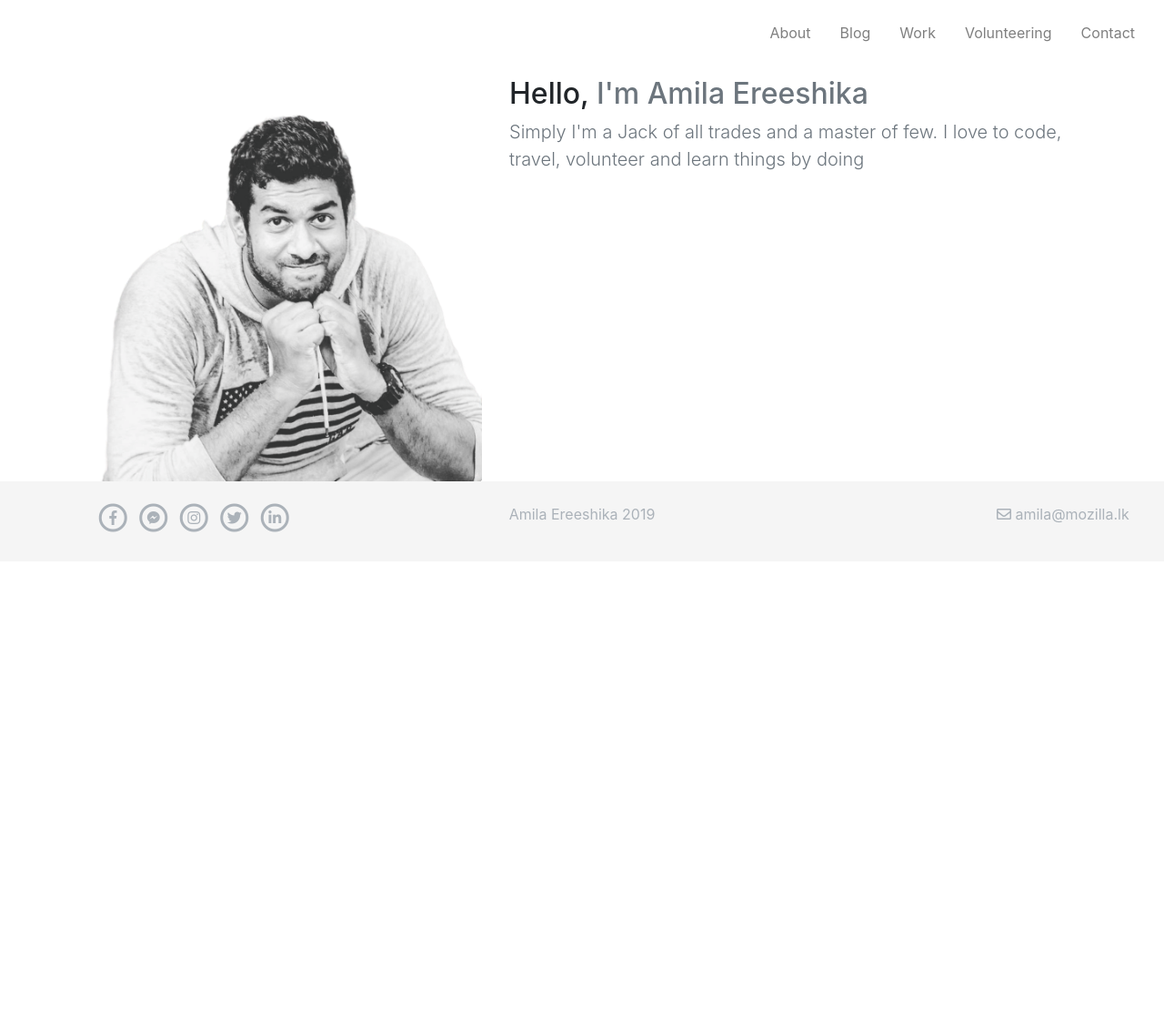
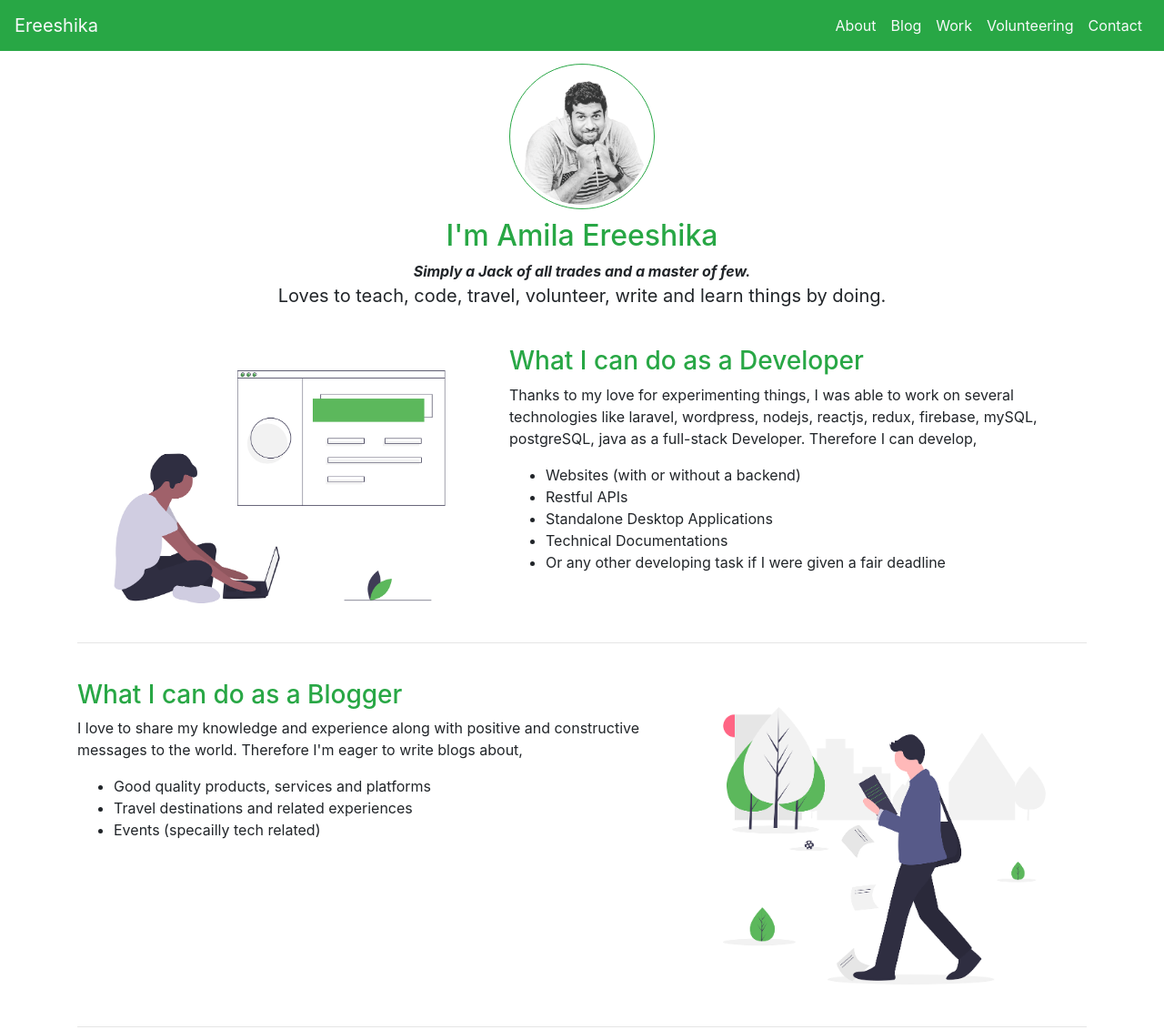
Before and after one commit to ereeshika/ereeshika.github.io, a plain HTML site: page index.html in a window 1280 px wide. Shown: the top 1132 px of the page at 91% size. Before the commit the page ends 800 px from the top, so only its background shows below. Drawn offline with nearby package versions, Linux system fonts and the light colour scheme.

Commit message:
Phase-01-with-No-Portfolio

```diff
--- a/css/custom.css
+++ b/css/custom.css
@@ -1,10 +1,10 @@
 /* Footer */
 main > .container {
-    padding: 60px 15px 0;
+  padding: 70px 15px 0;
 }
 
 .footer {
-    background-color: #f5f5f5;
+  background-color: #5cb85c;
 }
 
 .footer > .container {
--- a/index.html
+++ b/index.html
@@ -7,10 +7,10 @@
     <meta name="viewport" content="width=device-width, initial-scale=1, shrink-to-fit=no">
 
     <!-- Bootstrap CSS -->
-  <link rel="stylesheet" href="https://stackpath.bootstrapcdn.com/bootstrap/4.2.1/css/bootstrap.min.css" integrity="sha384-GJzZqFGwb1QTTN6wy59ffF1BuGJpLSa9DkKMp0DgiMDm4iYMj70gZWKYbI706tWS"
-    crossorigin="anonymous">
-  <link rel="stylesheet" href="https://use.fontawesome.com/releases/v5.6.3/css/all.css" integrity="sha384-UHRtZLI+pbxtHCWp1t77Bi1L4ZtiqrqD80Kn4Z8NTSRyMA2Fd33n5dQ8lWUE00s/"
-    crossorigin="anonymous">
+    <link rel="stylesheet" href="https://stackpath.bootstrapcdn.com/bootstrap/4.3.1/css/bootstrap.min.css"
+      integrity="sha384-ggOyR0iXCbMQv3Xipma34MD+dH/1fQ784/j6cY/iJTQUOhcWr7x9JvoRxT2MZw1T" crossorigin="anonymous">
+    <link rel="stylesheet" href="https://use.fontawesome.com/releases/v5.6.3/css/all.css"
+      integrity="sha384-UHRtZLI+pbxtHCWp1t77Bi1L4ZtiqrqD80Kn4Z8NTSRyMA2Fd33n5dQ8lWUE00s/" crossorigin="anonymous">
     <link rel="stylesheet" href="css/custom.css">
     <style>
       /* Custom CSS for footer */
@@ -20,31 +20,32 @@
   </head>
 
   <body>
-
-  <body class="d-flex flex-column h-100">
     <header>
-      <!-- navbar -->
-      <nav class="navbar navbar-expand-md navbar-light fixed-top bg-white">
-        <button class="navbar-toggler" type="button" data-toggle="collapse" data-target="#myNavbar" aria-controls="navbarCollapse"
-          aria-expanded="false" aria-label="Toggle navigation">
+      <nav class="navbar navbar-expand-lg fixed-top navbar-light bg-success ">
+        <a class="navbar-brand text-light" href="#">Ereeshika</a>
+        <button class="bg-light navbar-toggler" type="button" data-toggle="collapse"
+          data-target="#navbarSupportedContent" aria-controls="navbarSupportedContent" aria-expanded="false"
+          aria-label="Toggle navigation">
           <span class="navbar-toggler-icon"></span>
         </button>
-        <div class="collapse navbar-collapse flex-grow-1 text-right" id="myNavbar">
-          <ul class="navbar-nav ml-auto flex-nowrap">
+
+        <div class="collapse navbar-collapse" id="navbarSupportedContent">
+
+          <ul class="navbar-nav ml-auto">
             <li class="nav-item">
-              <a href="#about" class="nav-link m-2 menu-item nav-active">About</a>
+              <a href="#about" class="nav-link text-light">About</a>
             </li>
             <li class="nav-item">
-              <a href="#blog" class="nav-link m-2 menu-item">Blog</a>
+              <a href="#blog" class="nav-link text-light">Blog</a>
             </li>
             <li class="nav-item">
-              <a href="#work" class="nav-link m-2 menu-item">Work</a>
+              <a href="#work" class="nav-link text-light">Work</a>
             </li>
             <li class="nav-item">
-              <a href="#volunteering" class="nav-link m-2 menu-item">Volunteering</a>
+              <a href="#volunteer" class="nav-link text-light">Volunteering</a>
             </li>
             <li class="nav-item">
-              <a href="#footer" class="nav-link m-2 menu-item">Contact</a>
+              <a href="#contact" class="nav-link text-light">Contact</a>
             </li>
           </ul>
         </div>
@@ -54,70 +55,134 @@
     <!-- Begin page content -->
     <main role="main" class="flex-shrink-0">
       <div class="container">
+        <div id="about">
+          <div class="text-center">
+            <img src="img/1.png" width="160" class="img-thumbnail border border-success mx-auto rounded-circle"
+              alt="introImage">
+          </div>
+          <div class="text-center" style="padding-top: 10px">
+            <h2 class="text-success">I'm Amila Ereeshika</h2>
+            <p>
+              <span class="font-weight-bold font-italic"> Simply a Jack of all trades and a master of few.
+              </span></br>
+              <span class="lead font-weight-normal text-red">Loves to teach, code, travel,
+                volunteer, write and learn things by doing.
+              </span>
+            </p>
+          </div>
+        </div>
         <!-- START THE FEATURETTES -->
         <br>
-        <div class="row featurette">
+        <div class="row featurette" id="work">
+          <div class="col-md-5 order-md-1">
+            <img class="featurette-image img-fluid mx-auto" src="img/dev.png" alt="Generic placeholder image">
+          </div>
           <div class="col-md-7 order-md-2">
-            <h2 class="featurette-heading">Hello, <span class="text-muted">I'm Amila Ereeshika</span></h2>
-            <p class="lead text-muted">Simply I'm a Jack of all trades and a master of few. I love to code, travel, volunteer and learn things by doing </p>
-          </div>
-          <div class="col-md-5 order-md-1">
-            <img class="featurette-image img-fluid mx-auto" src="img/1.png" alt="Generic placeholder image">
+            <h3 class="featurette-heading text-success">What I can do as a Developer</h3>
+            <p class="font-weight-normal">Thanks to my love for experimenting things, I was able to work on
+              several technologies like laravel, wordpress, nodejs, reactjs, redux, firebase, mySQL, postgreSQL, java
+              as a
+              full-stack Developer. Therefore I can develop,
+            </p>
+            <ul>
+              <li>Websites (with or without a backend)</li>
+              <li>Restful APIs</li>
+              <li>Standalone Desktop Applications</li>
+              <li>Technical Documentations</li>
+              <li>Or any other developing task if I were given a fair deadline</li>
+            </ul>
           </div>
         </div>
 
-        <!-- <hr class="featurette-divider"> -->
+        <hr class="featurette-divider">
+        </br>
+        <div class="row featurette" id="blog">
+          <div class="col-md-5 order-md-2">
+            <img class="featurette-image img-fluid mx-auto" src="img/blog.png" alt="Generic placeholder image">
+          </div>
+          <div class="col-md-7 order-md-1">
+            <h3 class="featurette-heading text-success">What I can do as a Blogger</h3>
+            <p class="font-weight-normal">I love to share my knowledge and experience along with positive and
+              constructive messages to the world. Therefore I'm eager to write blogs about,
+            </p>
+            <ul>
+              <li>Good quality products, services and platforms</li>
+              <li>Travel destinations and related experiences</li>
+              <li>Events (specailly tech related)</li>
+            </ul>
+          </div>
+        </div>
+        <hr class="featurette-divider">
+        </br>
+        <div class="row featurette" id="volunteer">
+          <div class="col-md-5 order-md-1">
+            <img class="featurette-image img-fluid mx-auto" src="img/volunteer.png" alt="Generic placeholder image">
+          </div>
+          <div class="col-md-7 order-md-2">
+            <h3 class="featurette-heading text-success">What I'm doing as a Volunteer</h3>
+            <p class="font-weight-normal"> Helping other living beings to make their lives better is a great privillege
+              one can achieve. Been motivated by that I always make time to help others from my best. To do this I've
+              been involved with some volunteering organizations as well. Few of them are as follows,
+            </p>
+            <ul>
+              <li><a href="https://reps.mozilla.org/u/ereeshika/" target="_blank" style="color:black">Representative
+                  at mozilla</a></li>
+              <li><a href="http://foss.lk/" target="_blank" style="color:black">Member at Free and
+                  Open Source Software Community Sri Lanka</a></li>
+            </ul>
+          </div>
+        </div>
 
         <!-- /END THE FEATURETTES -->
       </div>
     </main>
 
     <!-- Footer  -->
-    <footer class="footer" style="color:#474343" id="footer">
+    <footer class="footer" style="color:#5cb85c" id="contact">
       <div class="container col-lg-12 mx-auto">
         <div class="row text-muted" id="footer">
           <div class="col-lg-12">
             <br>
           </div>
           <div class="col-lg-4" align="center">
-            <a href="https://www.facebook.com/amila.ereeshika" target="_blank" style="color:#ABB2B9">
+            <a href="https://www.facebook.com/ereeshika/" target="_blank" style="color:whitesmoke">
               <span class="fa-stack">
                 <i class="far fa-circle fa-stack-2x"></i>
                 <i class="fab fa-facebook-f fa-stack-1x"></i>
               </span>
             </a>
-            <a href="https://www.messenger.com/t/amila.ereeshika" target="_blank" style="color:#ABB2B9">
+            <a href="https://www.messenger.com/t/amila.ereeshika" target="_blank" style="color:whitesmoke">
               <span class="fa-stack">
                 <i class="far fa-circle fa-stack-2x"></i>
                 <i class="fab fa-facebook-messenger fa-stack-1x"></i>
               </span>
             </a>
-            <a href="https://www.instagram.com/amilaereeshika/" target="_blank" style="color:#ABB2B9">
+            <a href="https://www.instagram.com/amilaereeshika/" target="_blank" style="color:whitesmoke">
               <span class="fa-stack">
                 <i class="far fa-circle fa-stack-2x"></i>
                 <i class="fab fa-instagram fa-stack-1x"></i>
               </span>
             </a>
-            <a href="https://twitter.com/amilaereeshika" target="_blank" style="color:#ABB2B9">
+            <a href="https://twitter.com/amilaereeshika" target="_blank" style="color:whitesmoke">
               <span class="fa-stack">
                 <i class="far fa-circle fa-stack-2x"></i>
                 <i class="fab fa-twitter fa-stack-1x"></i>
               </span>
             </a>
-            <a href="https://www.linkedin.com/in/amila-ereeshika/" target="_blank" style="color:#ABB2B9">
+            <a href="https://www.linkedin.com/in/amila-ereeshika/" target="_blank" style="color:whitesmoke">
               <span class="fa-stack">
                 <i class="far fa-circle fa-stack-2x"></i>
                 <i class="fab fa-linkedin-in fa-stack-1x"></i>
               </span>
             </a>
           </div><!-- /.1social Media-->
-          <div class="col-lg-4" align="center" style="color:#ABB2B9">
+          <div class="col-lg-4" align="center" style="color:whitesmoke">
             <p>Amila Ereeshika 2019</p>
           </div>
-          <div class="col-lg-2" align="center" style="color:#ABB2B9">
+          <div class="col-lg-2" align="center" style="color:whitesmoke">
             <br>
           </div>
-          <div class="col-lg-2" align="center" style="color:#ABB2B9">
+          <div class="col-lg-2" align="center" style="color:whitesmoke">
             <p><i class="far fa-envelope"></i> amila@mozilla.lk &nbsp; </p>
           </div>
           <!-- /. Contact -->
@@ -128,11 +193,14 @@
     <!-- Footer End -->
     <!-- Optional JavaScript -->
     <!-- jQuery first, then Popper.js, then Bootstrap JS -->
-    <script src="https://code.jquery.com/jquery-3.3.1.slim.min.js" integrity="sha384-q8i/X+965DzO0rT7abK41JStQIAqVgRVzpbzo5smXKp4YfRvH+8abtTE1Pi6jizo"
+    <script src="https://code.jquery.com/jquery-3.3.1.slim.min.js"
+      integrity="sha384-q8i/X+965DzO0rT7abK41JStQIAqVgRVzpbzo5smXKp4YfRvH+8abtTE1Pi6jizo"
       crossorigin="anonymous"></script>
-    <script src="https://cdnjs.cloudflare.com/ajax/libs/popper.js/1.14.6/umd/popper.min.js" integrity="sha384-wHAiFfRlMFy6i5SRaxvfOCifBUQy1xHdJ/yoi7FRNXMRBu5WHdZYu1hA6ZOblgut"
+    <script src="https://cdnjs.cloudflare.com/ajax/libs/popper.js/1.14.6/umd/popper.min.js"
+      integrity="sha384-wHAiFfRlMFy6i5SRaxvfOCifBUQy1xHdJ/yoi7FRNXMRBu5WHdZYu1hA6ZOblgut"
       crossorigin="anonymous"></script>
-    <script src="https://stackpath.bootstrapcdn.com/bootstrap/4.2.1/js/bootstrap.min.js" integrity="sha384-B0UglyR+jN6CkvvICOB2joaf5I4l3gm9GU6Hc1og6Ls7i6U/mkkaduKaBhlAXv9k"
+    <script src="https://stackpath.bootstrapcdn.com/bootstrap/4.2.1/js/bootstrap.min.js"
+      integrity="sha384-B0UglyR+jN6CkvvICOB2joaf5I4l3gm9GU6Hc1og6Ls7i6U/mkkaduKaBhlAXv9k"
       crossorigin="anonymous"></script>
   </body>
 
```
Also changed, not shown: img/blog.png (added), img/dev.png (added), img/fav-icon-backup.png (added), img/fav-icon.png, img/volunteer.png (added). Lines whose indentation alone changed are shown as unchanged.
